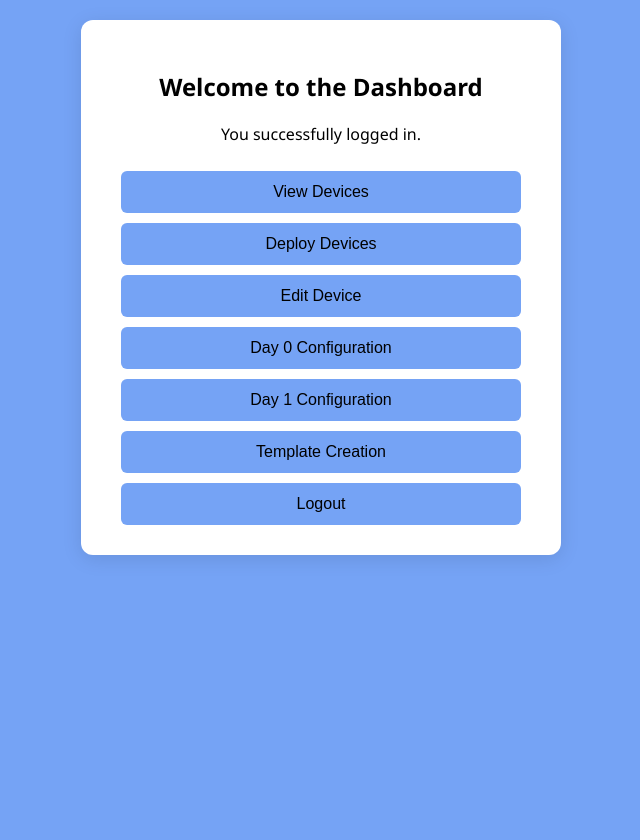
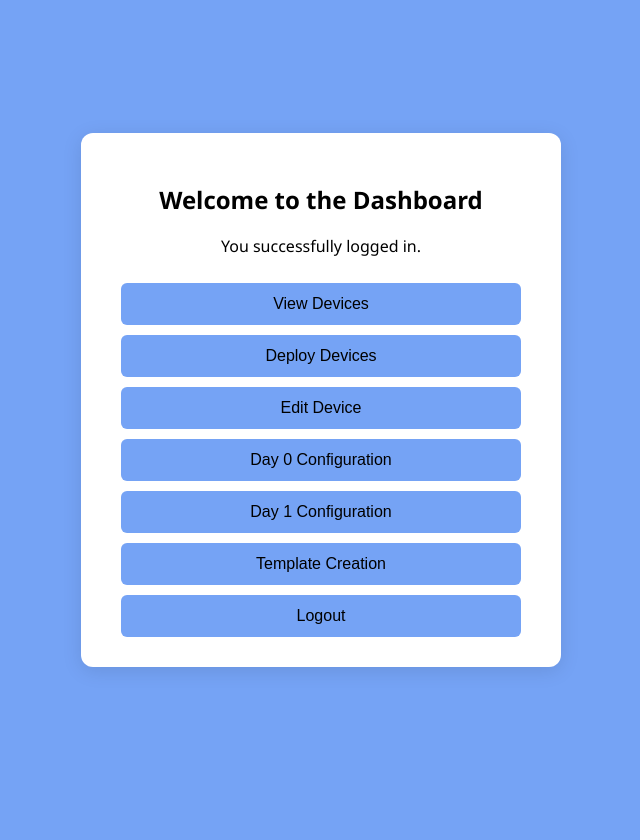
Before and after one commit to KSyed616/AutoNetOps-Intelligent-Network-Automation-Portal-for-Multi-Vendor-day0-day1-Configuration-Management, a FastAPI app: page /dashboard in a window 1280 px wide. Shown: the whole page, without its empty margins (319-959 px from the left). After the commit the page ends 671 px from the top, so only its background shows below. Run offline with FastAPI, Linux system fonts and the light colour scheme.

Commit message:
Day 1 fix

```diff
--- a/static/style.css
+++ b/static/style.css
@@ -1,14 +1,13 @@
 body {
-    background-color: #75a3f5;
+    background-color: #f2f2f2;
     font-family: 'Segoe UI', Tahoma, Geneva, Verdana, sans-serif;
     margin: 0;
-    padding: 20px 0; /* add some vertical breathing room */
+    padding: 0;
     display: flex;
     justify-content: center;
-    align-items: flex-start;  /* top-align instead of center */
-    min-height: 100vh;
+    align-items: center;
+    height: 100vh;
 }
-
 
 .container {
   background-color: #fff;
```
